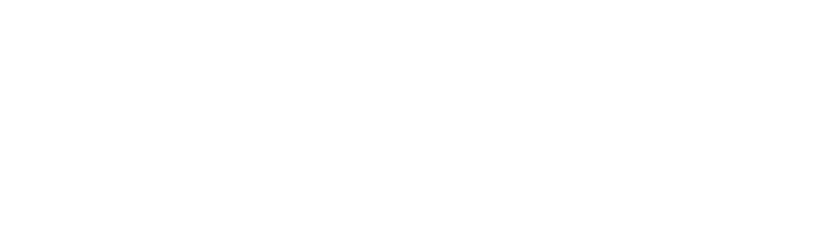
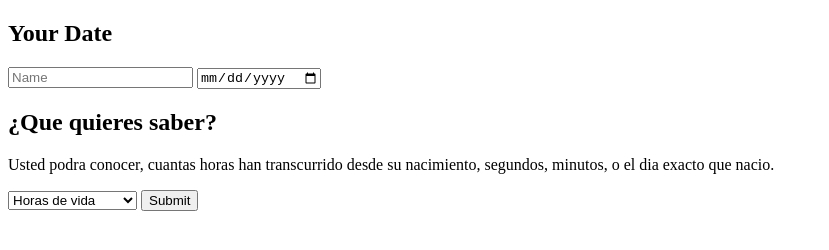
Before and after one commit to hdmjesus/Your-date, a plain HTML site: page index.html in a window 1280 px wide. Shown: the whole page, without its empty margins (0-829 px from the left). Drawn offline with Linux system fonts and the light colour scheme; a web font is replaced by a local one.

Commit message:
Fomato HTML completado, primera version

```diff
--- a/index.html
+++ b/index.html
@@ -10,7 +10,34 @@
 </head>
 
 <body>
+    <main class="main">
+        <section class="main__section">
 
+            <h1>Your Date</h1>
+
+            <form class="main__what-want">
+
+                <input class="form__input" type="text" placeholder="Name">
+                <input class="form__input--date" type="date" name="fecha" id="fecha">
+
+                <h2>¿Que quieres saber?</h2>
+
+                <p>Usted podra conocer, cuantas horas han transcurrido desde su nacimiento, segundos, minutos, o el dia exacto que nacio.</p>
+
+                <select class="form__select" name="dates" id="select">
+
+                    <option value="">Horas de vida</option>
+                    <option value="">Minutos de vida</option>
+                    <option value="">Segundos de vida</option>
+                    <option value="">Dia de nacimiento</option>
+                </select>
+
+                <input class="form__input--submit" type="submit" id="button">
+
+            </form>
+
+        </section>
+    </main>
 </body>
 
 </html>
```
